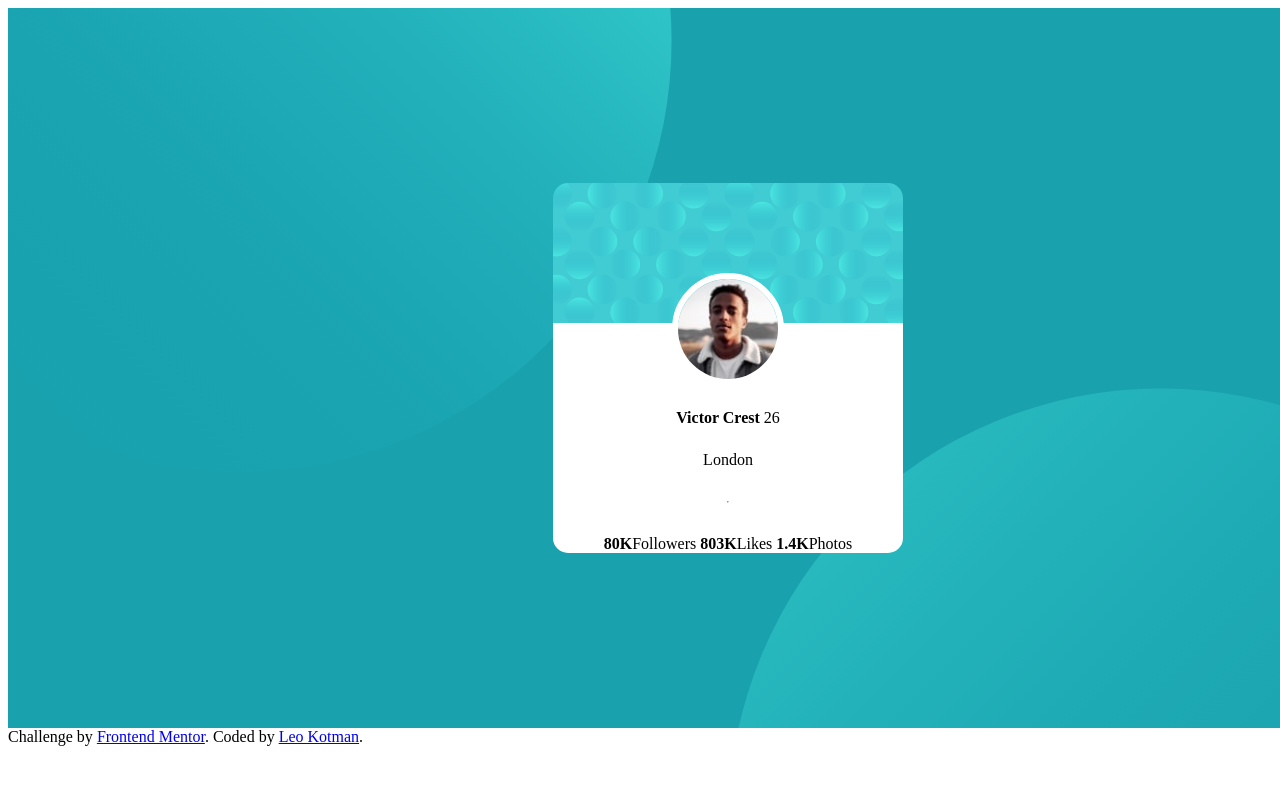
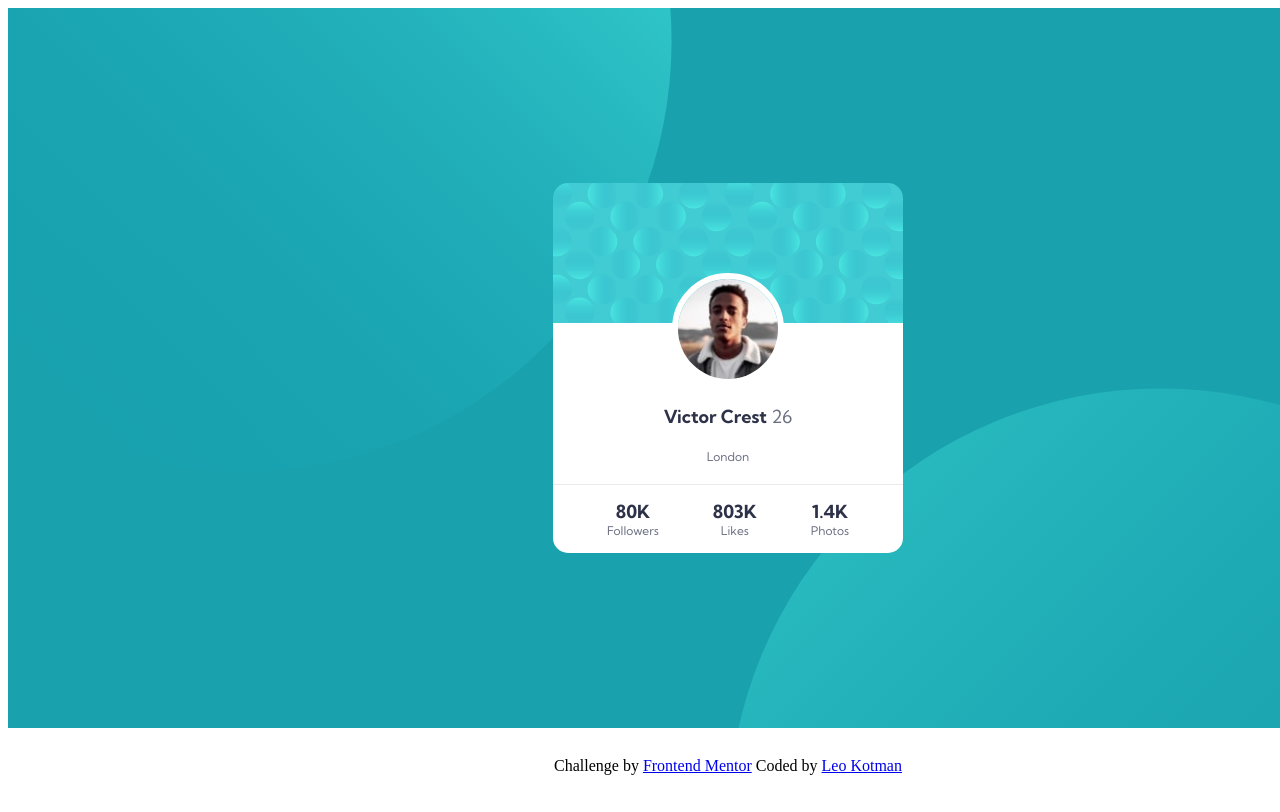
Before and after one commit to leokotman/profile_card, a plain HTML site: page index.html in a window 1280 px wide. Shown: the top 812 px of the page. Drawn offline with Linux system fonts and the light colour scheme.

Commit message:
desktop
desktop version - done

```diff
--- a/index.html
+++ b/index.html
@@ -6,6 +6,8 @@
 
   <link rel="icon" type="image/png" sizes="32x32" href="images/favicon-32x32.png">
   <link rel="stylesheet" href="style.css">
+  <link rel="preconnect" href="https://fonts.gstatic.com">
+  <link href="https://fonts.googleapis.com/css2?family=Kumbh+Sans:wght@400;700&display=swap" rel="stylesheet">
 
   <title>Frontend Mentor | Profile card component</title>
 </head>
@@ -13,20 +15,18 @@
   <section class="container">
     <article class="card">
       <img class="profile-photo" src="images/image-victor.jpg" alt="profile photo face" width="100" height="100">
-      <span><strong>Victor Crest</strong> 26</span>
+      <span class="card-name"><strong class="strong18">Victor Crest</strong> 26</span>
       <span>London</span>
-      <hr>
       <div class="card-bottom">
-        <span class="card-item"><strong>80K</strong>Followers</span>
-        <span class="card-item"><strong>803K</strong>Likes</span>
-        <span class="card-item"><strong>1.4K</strong>Photos</span>
+        <span class="card-item"><strong class="strong18">80K</strong>Followers</span>
+        <span class="card-item"><strong class="strong18">803K</strong>Likes</span>
+        <span class="card-item"><strong class="strong18">1.4K</strong>Photos</span>
       </div>
     </article>
   </section>
-
-  <div class="attribution">
-    Challenge by <a href="https://www.frontendmentor.io?ref=challenge" target="_blank">Frontend Mentor</a>.
-    Coded by <a href="#">Leo Kotman</a>.
-  </div>
+  <p class="attribution">Challenge by
+    <a href="https://www.frontendmentor.io?ref=challenge" target="_blank">Frontend Mentor</a>
+    Coded by <a href="https://github.com/leokotman">Leo Kotman</a>
+  </p>
 </body>
 </html>
--- a/style.css
+++ b/style.css
@@ -1,10 +1,15 @@
+body {
+  width: 1440px;
+}
+
 .container {
   display: flex;
   align-items: center;
   width: 1440px;
   height: 720px;
   background-color: hsl(185, 75%, 39%);
-    background-image: url(images/bg-pattern-top.svg), url(images/bg-pattern-bottom.svg);
+  background-image: url(images/bg-pattern-top.svg),
+    url(images/bg-pattern-bottom.svg);
   background-position: -200px -400px, 720px 380px;
   background-repeat: no-repeat;
   background-size: 60%;
@@ -18,13 +23,52 @@
   align-items: center;
   justify-content: space-between;
   padding-top: 90px;
-    width: 350px;
+  min-width: 350px;
   min-height: 370px;
   margin: auto;
   background: url(images/bg-pattern-card.svg) no-repeat top;
   background-color: #fff;
+  background-size: contain;
+  font-family: "Kumbh Sans", sans-serif;
 }
 .profile-photo {
   border: 6px solid #fff;
   border-radius: 50%;
 }
+span {
+  font-size: 12px;
+  color: hsl(227, 10%, 46%);
+}
+
+.card-name {
+  font-size: 18px;
+}
+
+.card-bottom {
+  display: flex;
+  border-top: 1px solid hsla(0, 0%, 58.8%, 0.2);
+  box-sizing: border-box;
+  padding: 15px 0 15px;
+  width: 100%;
+  justify-content: space-evenly;
+}
+.card-item {
+  display: flex;
+  flex-direction: column;
+  max-width: 30%;
+  text-align: center;
+  font-size: 12px;
+  color: hsl(227, 10%, 46%);
+}
+
+.strong18 {
+  font-size: 18px;
+  color: hsl(229, 23%, 23%);
+  font-weight: 700;
+}
+
+.attribution {
+  margin: auto;
+  text-align: center;
+  padding: 2%;
+}
```
Lines whose indentation alone changed are shown as unchanged.
